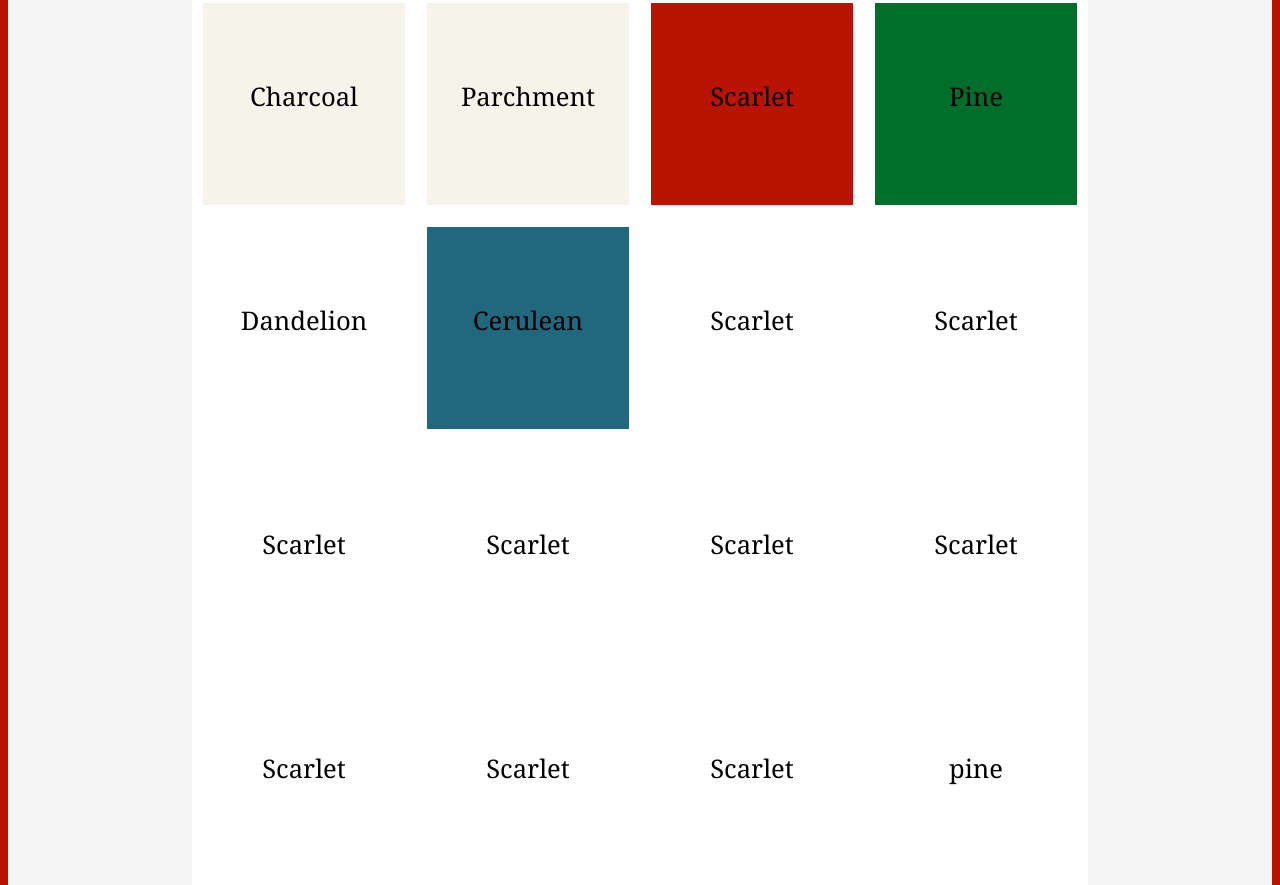
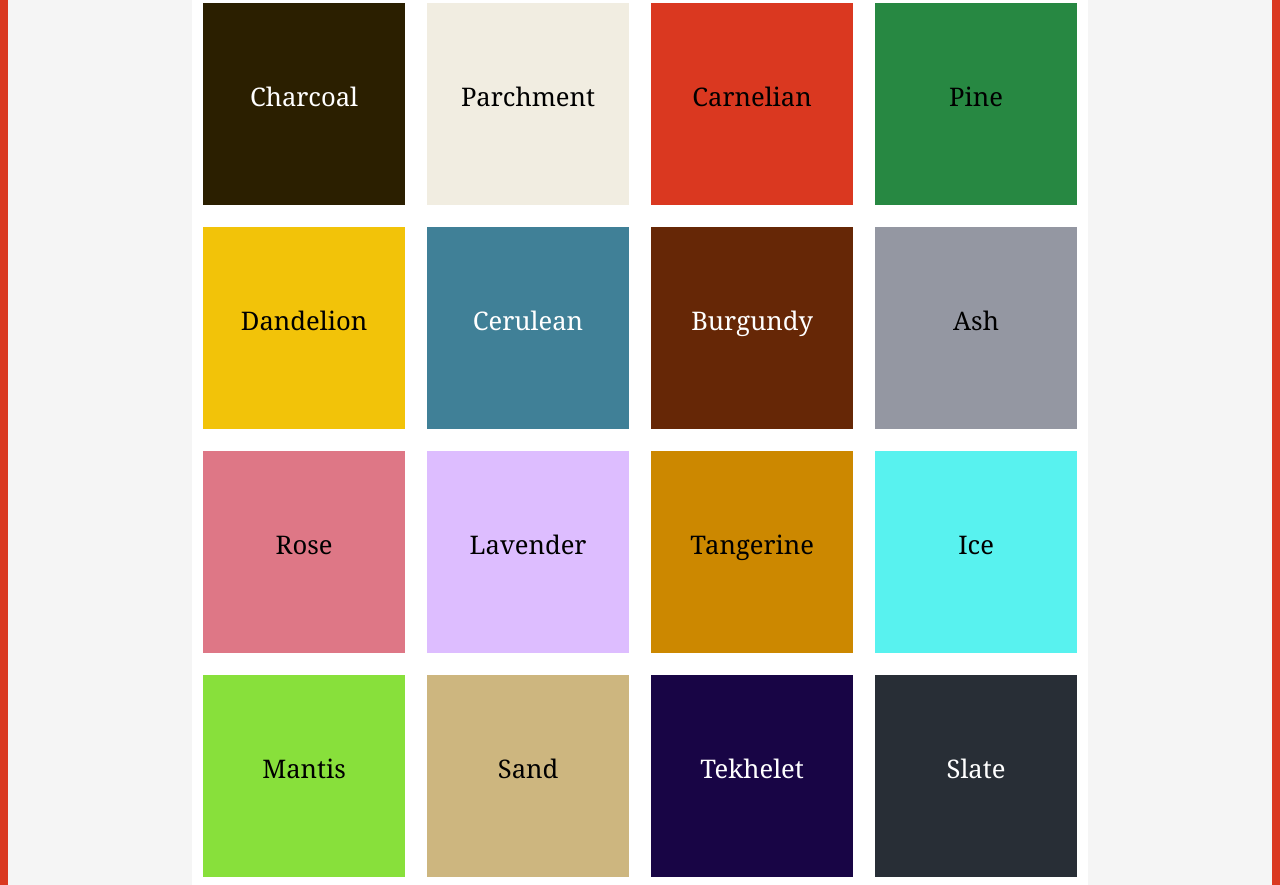
Before and after one commit to willowharkstuff/willowharkstuff.github.io, a plain HTML site: page StyleGuide.html in a window 1280 px wide. Shown: the part 235-1120 px from the top of the page. Drawn offline with Linux system fonts and the light colour scheme.

Commit message:
Updated Colours
Updated Colours, now we have 16!!!

```diff
--- a/StyleGuide.html
+++ b/StyleGuide.html
@@ -20,20 +20,20 @@
     <div class="colour-box-wrapper">
         <div class="colour-box" id="Charcoal">Charcoal</div>
         <div class="colour-box" id="Parchment">Parchment</div>
-        <div class="colour-box" id="Scarlet">Scarlet</div>
+        <div class="colour-box" id="Carnelian">Carnelian</div>
         <div class="colour-box" id="Pine">Pine</div>
         <div class="colour-box" id="Dandelion">Dandelion</div>
         <div class="colour-box" id="Cerulean">Cerulean</div>
-        <div class="colour-box" id="scarlet">Scarlet</div>
-        <div class="colour-box" id="scarlet">Scarlet</div>
-        <div class="colour-box" id="scarlet">Scarlet</div>
-        <div class="colour-box" id="scarlet">Scarlet</div>
-        <div class="colour-box" id="scarlet">Scarlet</div>
-        <div class="colour-box" id="scarlet">Scarlet</div>
-        <div class="colour-box" id="scarlet">Scarlet</div>
-        <div class="colour-box" id="scarlet">Scarlet</div>
-        <div class="colour-box" id="scarlet">Scarlet</div>
-        <div class="colour-box" id="pine">pine</div>
+        <div class="colour-box" id="Burgundy">Burgundy</div>
+        <div class="colour-box" id="Ash">Ash</div>
+        <div class="colour-box" id="Rose">Rose</div>
+        <div class="colour-box" id="Lavender">Lavender</div>
+        <div class="colour-box" id="Tangerine">Tangerine</div>
+        <div class="colour-box" id="Ice">Ice</div>
+        <div class="colour-box" id="Mantis">Mantis</div>
+        <div class="colour-box" id="Sand">Sand</div>
+        <div class="colour-box" id="Tekhelet">Tekhelet</div>
+        <div class="colour-box" id="Slate">Slate</div>
     </div>
     <main>
         <h1>Lorem ipsum</h1>
--- a/styles/style.css
+++ b/styles/style.css
@@ -11,23 +11,42 @@
     "wdth" auto;
 }
 
+/*
+n | 6.25 n
+1 | 6.25
+2 | 12.5
+3 | 18.75
+4 | 25
+5 | 31.25
+6 | 37.5
+7 | 43.75
+8 | 50
+9 | 56.25
+10 | 62.5
+11 | 68.75
+12 | 75
+13 | 81.25
+14 | 87.5
+15 | 93.75
+*/
+
 :root {
-  --charcoal: lch(9.65% 12.71 78.09);
-  --parchement: lch(96% 5 91.44);
-  --scarlet: lch(40% 81.62 41.44);
-  --cerulean: lch(40% 25.23 229.86);
-  --pine: lch(40% 49.46 144.71);
-  --charcoal: lch(96% 5 91.44);
-  --charcoal: lch(96% 5 91.44);
-  --charcoal: lch(96% 5 91.44);
-  --charcoal: lch(96% 5 91.44);
-  --charcoal: lch(96% 5 91.44);
-  --charcoal: lch(96% 5 91.44);
-  --charcoal: lch(96% 5 91.44);
-  --charcoal: lch(96% 5 91.44);
-  --charcoal: lch(96% 5 91.44);
-  --charcoal: lch(96% 5 91.44);
-  --charcoal: lch(96% 5 91.44);
+  --charcoal: lch(12.5% 18.75 80);
+  --parchement: lch(93.75% 6.25 88);
+  --carnelian: lch(50% 81.25 40);
+  --cerulean: lch(50% 25 230);
+  --pine: lch(50% 50 145);
+  --dandelion: lch(81.25% 81.25 85);
+  --burgundy: lch(25%  43.75 50);
+  --rose: lch(62.5% 43.37 15);
+  --lavender: lch(81.25% 37.5 305);
+  --tangerine: lch(62.5% 75 73.87);
+  --ash: lch(62.5% 6.25 275);
+  --ice: lch(87.5% 43.75 195);
+  --mantis: lch(81.25% 81.25 125);
+  --sand: lch(75% 31.25 85);
+  --tekhelet: lch(6.25% 43.75 303.45);
+  --slate: lch(18.75% 6.25 258.15);
 
   --default-font-size: 2vw;
 }
@@ -63,30 +82,77 @@
   padding-top: 30%;
 }
 
-#Scarlet {
-  background-color: var(--scarlet);
+#Charcoal {
+  background-color: var(--charcoal);
+  color: white;
 }
 
-#Cerulean {
-  background-color: var(--cerulean);
+#Parchment {
+  background-color: var(--parchement);
+}
+
+#Carnelian {
+  background-color: var(--carnelian);
 }
 
 #Pine {
   background-color: var(--pine);
 }
 
-#Parchment{
-  background-color: var(--parchement);
+#Dandelion {
+  background-color: var(--dandelion);
 }
 
-#Charcoal{
-  background-color: var(--charcoal);
+#Cerulean {
+  background-color: var(--cerulean);
+  color: white;
 }
 
+#Burgundy {
+  background-color: var(--burgundy);
+  color: white;
+}
 
+#Rose {
+  background-color: var(--rose);
+}
+
+#Lavender {
+  background-color: var(--lavender);
+}
+
+#Tangerine {
+  background-color: var(--tangerine);
+}
+
+#Ash {
+  background-color: var(--ash);
+}
+
+#Ice {
+  background-color: var(--ice);
+}
+
+#Mantis {
+  background-color: var(--mantis);
+}
+
+#Sand {
+  background-color: var(--sand);
+}
+
+#Tekhelet {
+  background-color: var(--tekhelet);
+  color: white;
+}
+
+#Slate {
+  background-color: var(--slate);
+  color: white;
+}
 
 html {
-  background-color: var(--scarlet);
+  background-color: var(--carnelian);
 }
 
 body {
```
